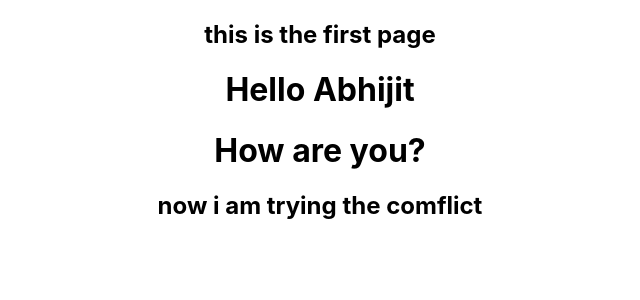
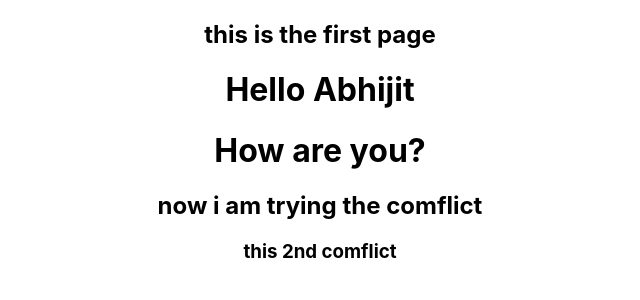
Before and after one commit to abhijitchavan408/React-Application, a React (Create React App) app: page / in a window 1280 px wide. Shown: the top 300 px of the page, without its empty margins (320-960 px from the left). Built offline with nearby package versions, Linux system fonts and the light colour scheme.

Commit message:
create the comflict 2

```diff
--- a/src/App.js
+++ b/src/App.js
@@ -9,6 +9,7 @@ function App() {
       <h1>Hello Abhijit</h1>
       <h1> How are you? </h1>
       <h2>now i am trying the comflict</h2>
+      <h3>this 2nd comflict</h3>
     </div>
   );
 }
```
